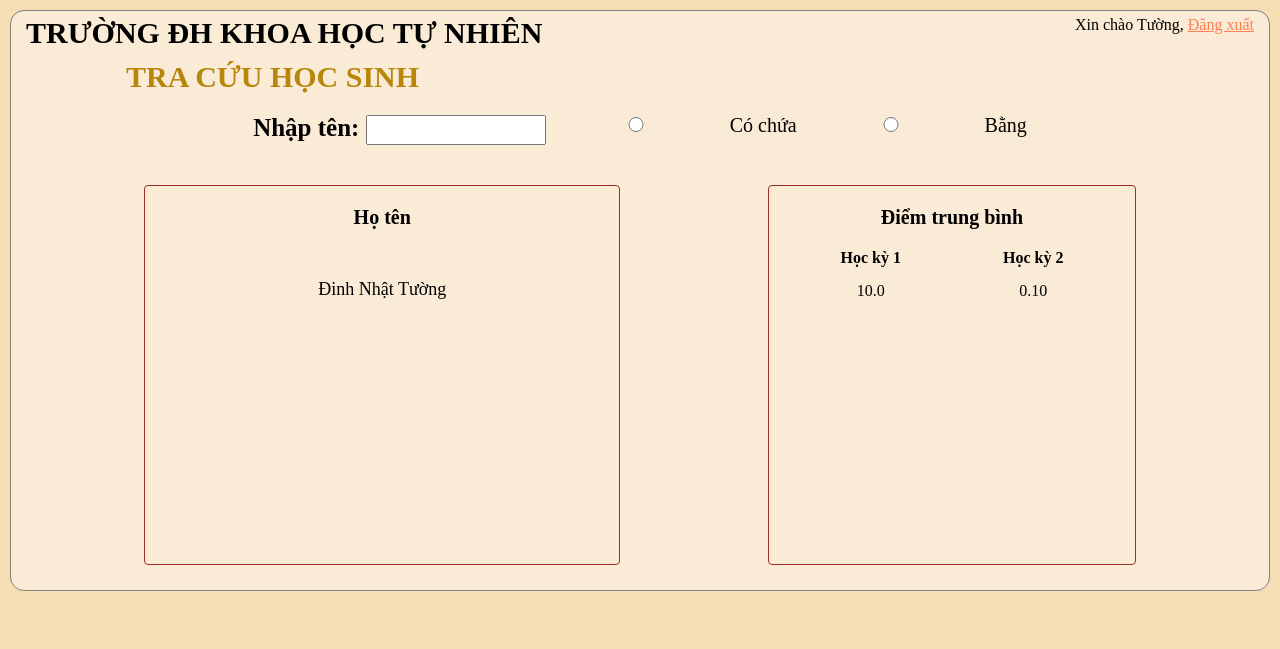
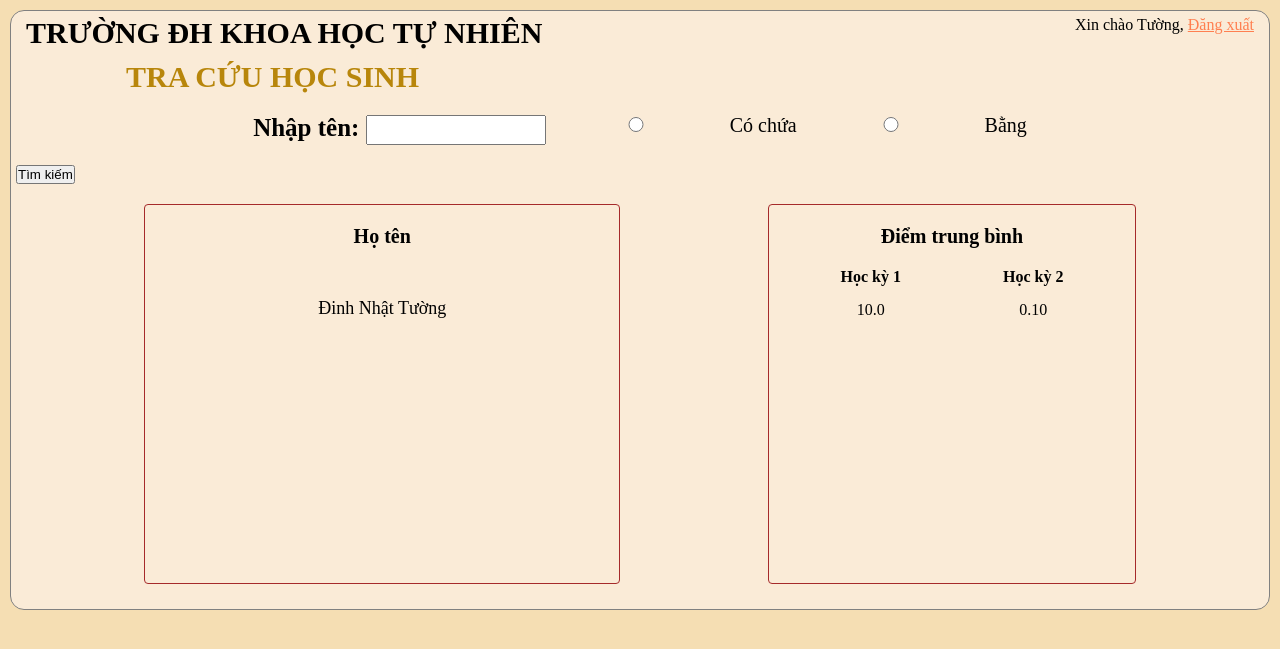
Before and after one commit to trantinvan21087/Project-NMCNPM, a Django app: template SM/Student/templates/Student/searchStudent.html in a window 1280 px wide. Shown: the top 649 px of the page. Run offline with Django 3.2, Linux system fonts and the light colour scheme; the template is opened without the code that fills it, so the values that code supplies are empty.

Commit message:
thêm nút

```diff
--- a/SM/Student/templates/Student/searchStudent.html
+++ b/SM/Student/templates/Student/searchStudent.html
@@ -32,9 +32,12 @@
                             <label for="choice1">Có chứa</label>
                             <input type="radio" name="choice-search" id="choice2">
                             <label for="choice2">Bằng</label>
+
                     </div>
+
                 </div>
             </div>
+            <button type="submit" class="btn-tiep-nhan-1">Tìm kiếm</button>
             <div class="content">
                 <div class="info-name">
                     <h4>Họ tên</h4>
```
